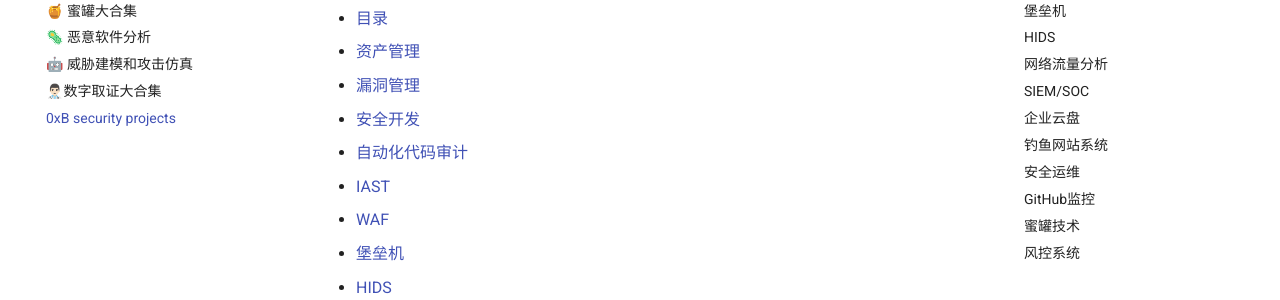
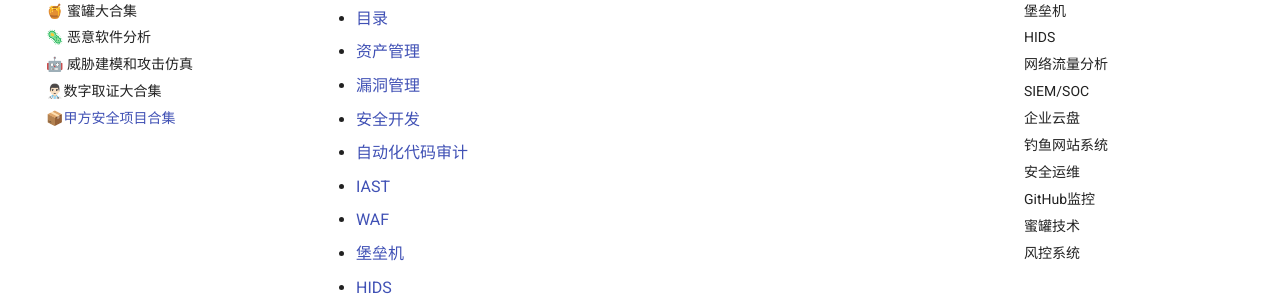
Before and after one commit to satan1a/awesome-cybersecurity-blueteam-cn, an MkDocs documentation site: the page built from docs/0xB_security_projects.md, in a window 1280 px wide. Shown: the part 316-616 px from the top of the page. Built offline with MkDocs 1.6.1 and Material for MkDocs 9.7.7, drawn with Linux system fonts in a browser that asks for light colours; comment, search, counter and statistics services are not loaded.

Commit message:
Update 0xB_security_projects.md

```diff
--- a/docs/0xB_security_projects.md
+++ b/docs/0xB_security_projects.md
@@ -1,3 +1,7 @@
+---
+title: 📦甲方安全项目合集
+---
+
 >   转载、改写自[Safety-Project-Collection](https://github.com/Bypass007/Safety-Project-Collection)
 
 # 优秀甲方安全开源项目
```
